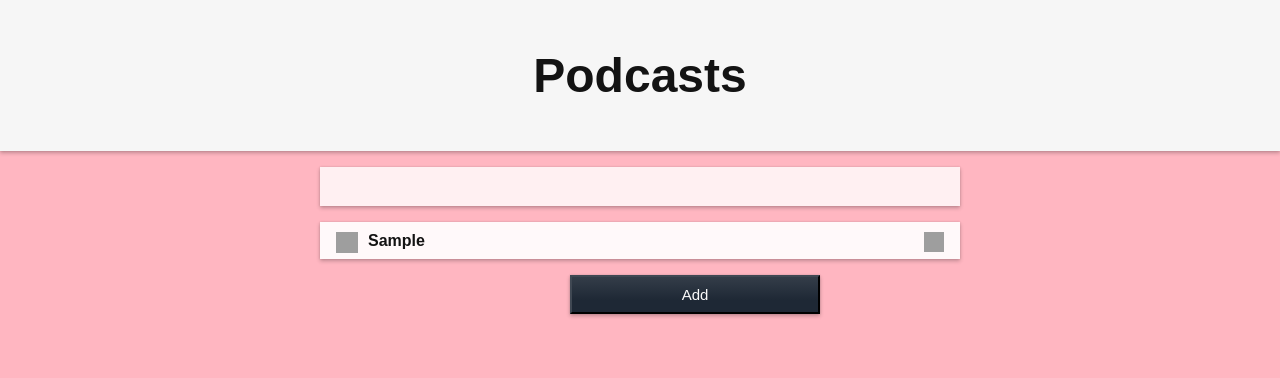
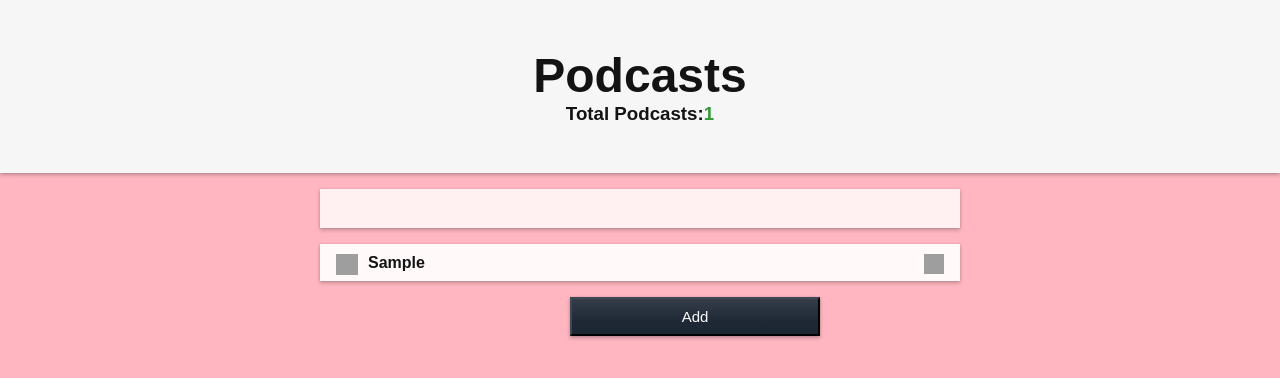
Before and after one commit to lchan217/js-and-jquery-review, a website: page src/index.html in a window 1280 px wide. Both pictures are taken after typing "Sample" into the empty fields and a click on the button "Add". Drawn offline with nearby package versions, Linux system fonts and the light colour scheme; grey boxes are pictures that could not be loaded.

Commit message:
add counter

```diff
--- a/src/index.html
+++ b/src/index.html
@@ -13,6 +13,7 @@
   <body>
     <header>
       <h1>Podcasts</h1>
+      <h3>Total Podcasts:<span class="counter"></span></h3>
     </header>
     <label>
       <input type="text" class="podcast-input" />
--- a/src/index.js
+++ b/src/index.js
@@ -1,4 +1,5 @@
 $(function addPodcast() {
+  var counter = 0;
   $(".add-podcast").on("click", function() {
     event.preventDefault();
     var podcast = $(".podcast-input").val();
@@ -9,7 +10,8 @@ $(function addPodcast() {
         "<li><span class='podcast-check'></span><span class='podcast-text'>" +
         podcast +
         "</span><span class='podcast-remove'></li>";
-
+      counter++;
+      $(".counter").html(counter);
       $(".podcast-list").prepend(podcastHtml);
       $(".podcast-input").val("");
     }
@@ -29,7 +31,3 @@ $(function markComplete() {
     $(event.currentTarget).toggleClass("complete");
   });
 });
-
-//Additional Challenges
-//If you add an podcast with no text, it adds a blank box. This is a bug! Fix it.
-//Add a counter that tells the user how many podcasts are in your podcast list
```
